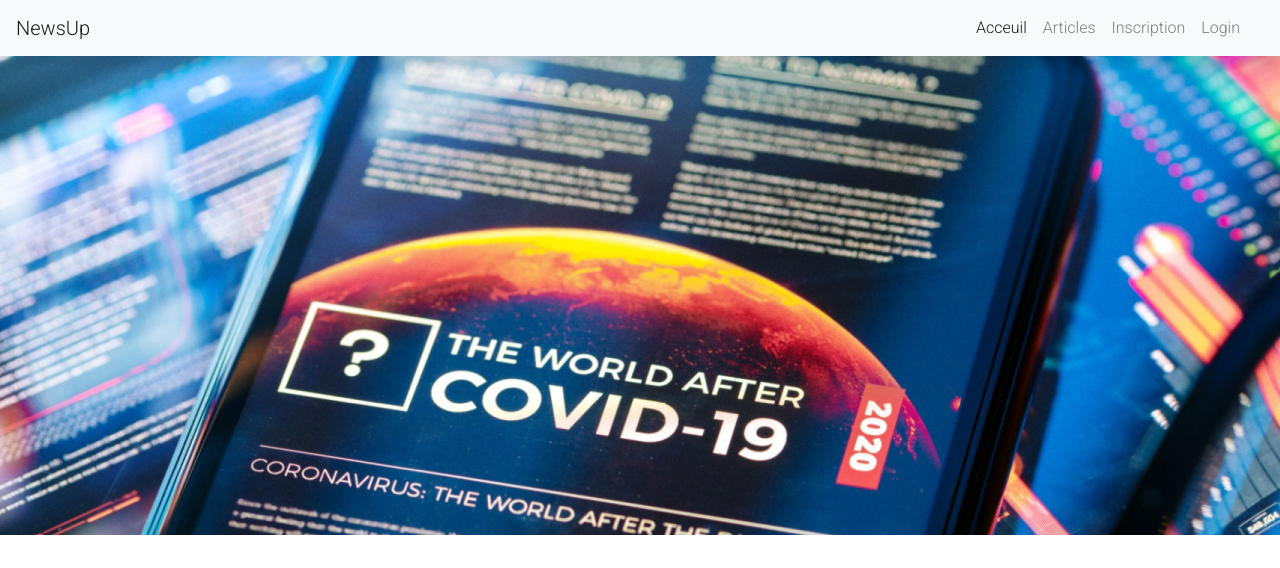
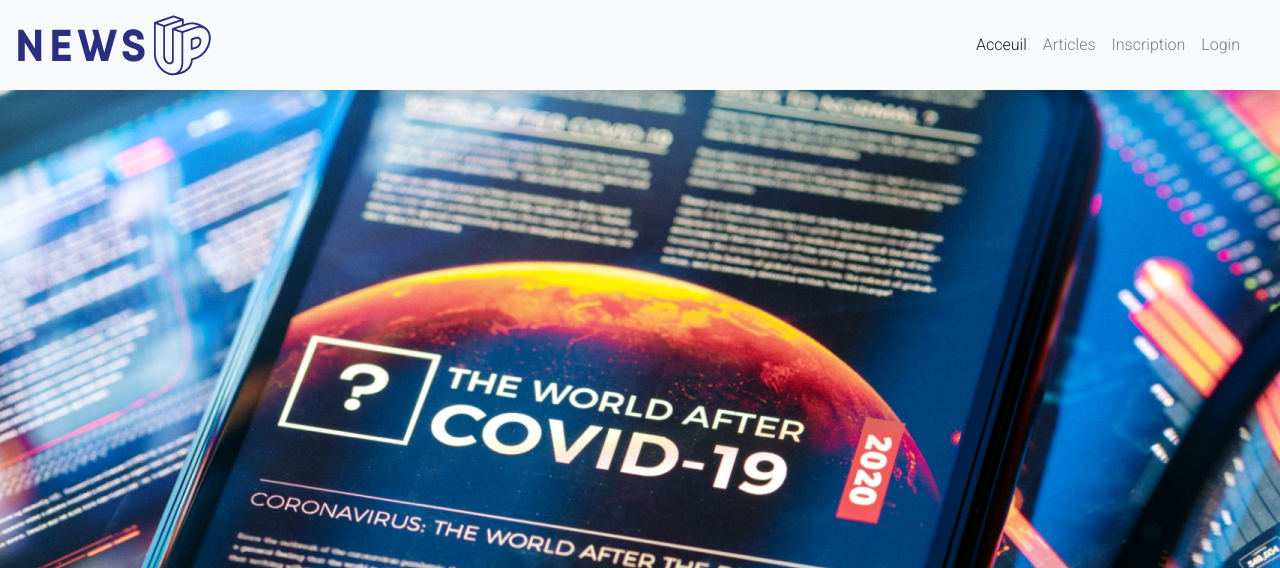
Before and after one commit to aanikid/TP-00-PHP, a PHP site: page / in a window 1280 px wide; the page is wider, and only the part inside the window is pictured. Shown: the top 568 px of that part. Run offline with PHP 8.4, Linux system fonts and the light colour scheme.

Commit message:
ajout logo img dans navbar

```diff
--- a/index.php
+++ b/index.php
@@ -25,7 +25,7 @@
   <header>
     <!-- navbar -->
     <nav class="navbar navbar-fixed-top navbar-expand-lg navbar-light bg-light shadow">
-      <a class="navbar-brand" href="#">NewsUp</a>
+      <a class="navbar-brand" href="#"> <img src="assets/img/newsup-logo.png" alt="logo"></a>
       <!-- toggle button -->
       <button class="navbar-toggler" type="button" data-toggle="collapse" data-target="#navbarNavAltMarkup" aria-controls="navbarNavAltMarkup" aria-expanded="false" aria-label="Toggle navigation">
         <span class="navbar-toggler-icon"></span>
```
